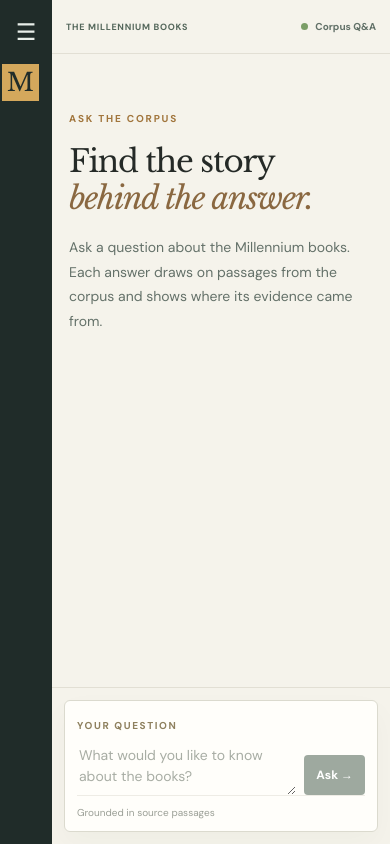
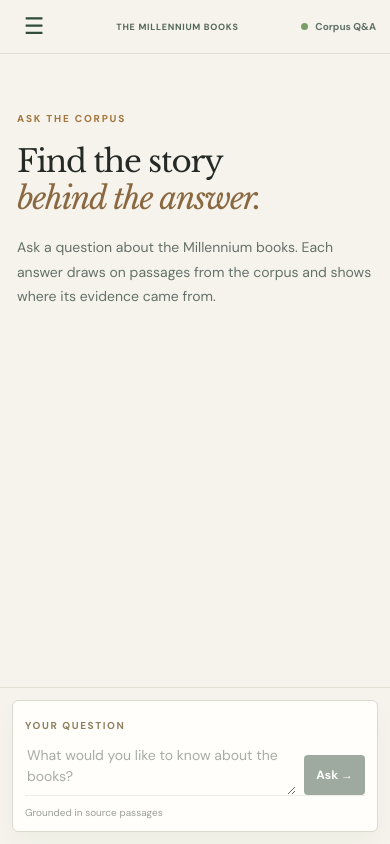
Before and after one commit to kubilaycaglayan/advanced-rag-with-langfuse, a Vue app in the folder frontend/: page / in a window 390 px wide. Built offline with nearby package versions, Linux system fonts and the light colour scheme.

Commit message:
Move collapsed mobile menu into top bar

```diff
--- a/frontend/src/App.vue
+++ b/frontend/src/App.vue
@@ -23,7 +23,7 @@ const traceObservations = ref<TraceObservation[]>([])
 const traceCloseButton = ref<HTMLButtonElement | null>(null)
 const contentElement = ref<HTMLElement | null>(null)
 const sidebarOpen = ref(false)
-const sidebarToggle = ref<HTMLButtonElement | null>(null)
+const mobileMenuToggle = ref<HTMLButtonElement | null>(null)
 const question = ref('')
 const pending = ref(false)
 const feedbackPending = ref(false)
@@ -137,7 +137,7 @@ async function closeTrace(): Promise<void> {
 async function closeSidebar(): Promise<void> {
   sidebarOpen.value = false
   await nextTick()
-  sidebarToggle.value?.focus()
+  if (mobileMenuToggle.value?.offsetParent) mobileMenuToggle.value.focus()
 }
 
 function onWindowKeydown(event: KeyboardEvent): void {
@@ -155,14 +155,14 @@ onBeforeUnmount(() => {
   <div class="shell">
     <aside class="sidebar" :class="{ 'sidebar--open': sidebarOpen }" aria-label="Question history">
       <div class="sidebar-head">
-        <button ref="sidebarToggle" class="sidebar-toggle" type="button" :aria-label="sidebarOpen ? 'Collapse question history' : 'Expand question history'" :aria-expanded="sidebarOpen" aria-controls="question-history-list" @click="sidebarOpen = !sidebarOpen"><span aria-hidden="true">{{ sidebarOpen ? '×' : '☰' }}</span></button>
+        <button class="sidebar-toggle" type="button" aria-label="Close question history" :aria-expanded="sidebarOpen" aria-controls="question-history-list" @click="closeSidebar"><span aria-hidden="true">×</span></button>
         <div class="brand"><span class="brand-mark">M</span><div><strong>MILLENNIUM</strong><small>CORPUS EXPLORER</small></div></div>
       </div>
-      <button class="new-question" type="button" aria-label="New question" @click="selectedId = null; question = ''; error = ''; sidebarOpen = false"><span aria-hidden="true">+</span><span class="new-question-label">New question</span></button>
+      <button class="new-question" type="button" aria-label="New question" @click="selectedId = null; question = ''; error = ''; closeSidebar()"><span aria-hidden="true">+</span><span class="new-question-label">New question</span></button>
       <div id="question-history-list" class="sidebar-scroll">
         <div class="history-heading"><span>YOUR QUESTIONS</span><button v-if="history.length" type="button" @click="removeHistory">Clear</button></div>
         <p v-if="!history.length" class="empty-history">Your answers will appear here.</p>
-        <button v-for="item in history" :key="item.id" class="history-item" :class="{ active: selectedId === item.id }" type="button" :title="item.question" @click="selectedId = item.id; error = ''; sidebarOpen = false">
+        <button v-for="item in history" :key="item.id" class="history-item" :class="{ active: selectedId === item.id }" type="button" :title="item.question" @click="selectedId = item.id; error = ''; closeSidebar()">
           <span>{{ item.question }}</span><small>{{ formatDate(item.askedAt) }}</small>
         </button>
       </div>
@@ -171,7 +171,7 @@ onBeforeUnmount(() => {
     <button v-if="sidebarOpen" class="sidebar-scrim" type="button" aria-label="Close question history" @click="closeSidebar"></button>
 
     <main class="main">
-      <header class="topbar"><span>THE MILLENNIUM BOOKS</span><span class="status"><i></i> Corpus Q&amp;A</span></header>
+      <header class="topbar"><button ref="mobileMenuToggle" class="mobile-menu-toggle" type="button" aria-label="Open question history" :aria-expanded="sidebarOpen" aria-controls="question-history-list" @click="sidebarOpen = true"><span aria-hidden="true">☰</span></button><span class="topbar-title">THE MILLENNIUM BOOKS</span><span class="status"><i></i> Corpus Q&amp;A</span></header>
       <div ref="contentElement" class="content" aria-label="Answer content">
         <div v-if="!selected" class="welcome">
           <div class="eyebrow">ASK THE CORPUS</div>
--- a/frontend/src/style.css
+++ b/frontend/src/style.css
@@ -6,17 +6,15 @@ html,body,#app{height:100%;margin:0}
 button,textarea{font:inherit}
 button{cursor:pointer}
 .shell{display:flex;width:100%;height:100vh;height:100dvh;overflow:hidden}
-.sidebar{width:52px;flex:none;min-height:0;background:#202c29;color:#e8eee9;padding:12px 6px;display:flex;flex-direction:column;overflow:hidden}
-.sidebar--open{width:278px;margin-right:-226px;position:relative;z-index:11;box-shadow:12px 0 30px #101b1740;padding:12px 14px}
-.sidebar-head{display:flex;flex-direction:column;align-items:center;gap:12px}
+.sidebar{display:none;flex:none;min-height:0;background:#202c29;color:#e8eee9;flex-direction:column;overflow:hidden}
+.sidebar--open{display:flex;position:fixed;inset:0 auto 0 0;z-index:11;width:min(278px,calc(100vw - 48px));height:100vh;height:100dvh;padding:12px 14px;box-shadow:12px 0 30px #101b1740}
+.sidebar-head{display:flex;align-items:center;gap:8px;margin-bottom:18px}
 .sidebar-toggle{display:grid;place-items:center;width:40px;height:40px;flex:none;border:0;border-radius:4px;background:transparent;color:#e8eee9;font-size:23px;line-height:1}
 .sidebar-toggle:hover,.sidebar-toggle:focus-visible{background:#354740}
-.sidebar--open .sidebar-head{flex-direction:row;align-items:center;justify-content:flex-start;gap:8px;margin-bottom:18px}
 .sidebar--open .brand{padding:0}
 .sidebar--open .brand strong,.sidebar--open .brand small{display:block}
 .sidebar--open .brand strong{font-size:11px;letter-spacing:.13em}
 .sidebar--open .brand small{font-size:8px;letter-spacing:.1em;color:#b7c4bc;margin-top:4px}
-.sidebar:not(.sidebar--open) .new-question,.sidebar:not(.sidebar--open) .sidebar-scroll,.sidebar:not(.sidebar--open) .sidebar-foot{display:none}
 .sidebar-scrim{position:fixed;inset:0;z-index:10;border:0;background:#14231b99;cursor:default}
 .brand{display:flex;justify-content:center;align-items:center;gap:11px;padding:0}
 .brand-mark{font-family:'Libre Baskerville',serif;display:grid;place-items:center;background:#d4a85c;color:#202c29;width:37px;height:37px;flex:none;font-size:25px}
@@ -43,6 +41,9 @@ button{cursor:pointer}
 .sidebar-foot{display:none}
 .main{min-width:0;min-height:0;flex:1;display:flex;flex-direction:column}
 .topbar{height:54px;flex:none;border-bottom:1px solid #e2dfd4;display:flex;align-items:center;justify-content:space-between;gap:9px;padding:0 14px;font-size:9px;font-weight:700;letter-spacing:.08em;color:#53665a}
+.mobile-menu-toggle{display:grid;place-items:center;flex:none;width:40px;height:40px;border:0;border-radius:4px;background:transparent;color:#314c3c;font-size:23px;line-height:1}
+.mobile-menu-toggle:hover,.mobile-menu-toggle:focus-visible{background:#e7e3d6}
+.topbar-title{min-width:0;overflow:hidden;text-overflow:ellipsis;white-space:nowrap}
 .status{font-size:10px;letter-spacing:0;color:#627168;white-space:nowrap}
 .status i{display:inline-block;width:7px;height:7px;background:#7b9e67;border-radius:50%;margin-right:5px}
 .content{width:100%;min-height:0;flex:1;overflow-y:auto;overscroll-behavior:contain;padding:26px 17px 36px}
@@ -90,12 +91,9 @@ button{cursor:pointer}
 .form-foot span:last-child{display:none}
 .error{background:#fff3ed;border:1px solid #e3bba9;color:#8e3e2d;border-radius:4px;padding:12px 15px;font-size:12px}
 @media(min-width:751px){
-  .sidebar,.sidebar--open{width:278px;margin-right:0;position:static;z-index:auto;box-shadow:none;padding:28px 19px}
+  .sidebar,.sidebar--open{display:flex;width:278px;height:auto;margin-right:0;position:static;z-index:auto;box-shadow:none;padding:28px 19px}
   .sidebar-head,.sidebar--open .sidebar-head{display:block;margin:0}
-  .sidebar-toggle,.sidebar-scrim{display:none}
-  .sidebar:not(.sidebar--open) .new-question{display:flex}
-  .sidebar:not(.sidebar--open) .sidebar-scroll{display:block}
-  .sidebar:not(.sidebar--open) .sidebar-foot{display:block}
+  .sidebar-toggle,.sidebar-scrim,.mobile-menu-toggle{display:none}
   .brand{justify-content:flex-start;padding:2px 8px 40px}
   .sidebar--open .brand{padding:2px 8px 40px}
   .brand strong,.brand small{display:block}
```
